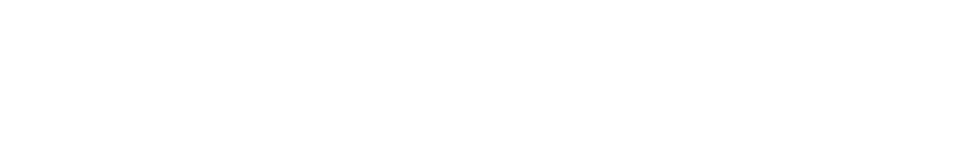
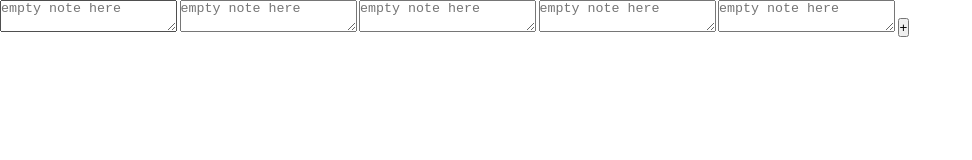
Before and after one commit to anikets349/sticky-notes, a plain HTML site: page index.html in a window 1280 px wide. Shown: the whole page, without its empty margins (0-972 px from the left). Drawn offline with Linux system fonts and the light colour scheme.

Commit message:
Markup for application added

```diff
--- a/index.html
+++ b/index.html
@@ -10,7 +10,14 @@
 </head>
 
 <body>
-    <div class="app"></div>
+    <div id="app">
+        <textarea placeholder="empty note here" class="note"></textarea>
+        <textarea placeholder="empty note here" class="note"></textarea>
+        <textarea placeholder="empty note here" class="note"></textarea>
+        <textarea placeholder="empty note here" class="note"></textarea>
+        <textarea placeholder="empty note here" class="note"></textarea>
+        <button type="button" class="add-note">+</button>
+    </div>
 </body>
 
 </html>
```
